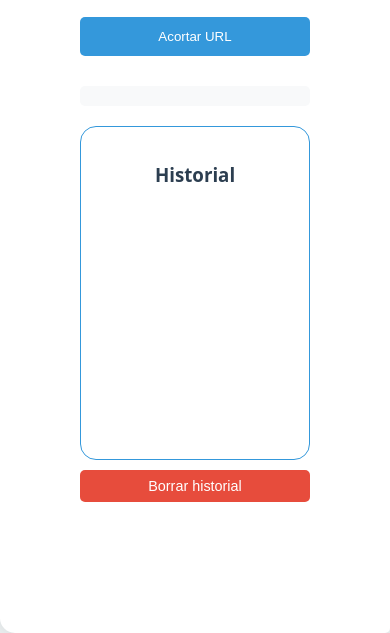
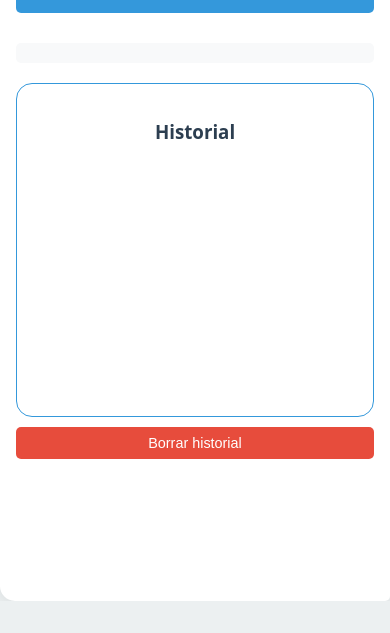
Before and after one commit to metatech-programmer/shorter_link, a plain HTML site: page index.html in a window 390 px wide. Shown: the part 291-924 px from the top of the page. After the commit the page ends 892 px from the top, so only its background shows below. Drawn offline with Linux system fonts and the light colour scheme.

Commit message:
add more padding

```diff
--- a/style.css
+++ b/style.css
@@ -12,7 +12,6 @@ body {
   height: 100vh;
   margin: 0;
   background-color: var(--color-fondo);
-
 }
 .container {
   background-color: white;
@@ -132,14 +131,15 @@ a:active {
   display: none;
 }
 
-@media screen and (max-width: 400px)        {
+@media screen and (max-width: 400px) {
   .container {
     width: 100%;
     height: 100%;
-    padding: 5rem;
+    padding-top: 3rem;
+    padding-bottom: 3rem;
+    padding-left: 1rem;
+    padding-right: 1rem;
   }
-
-
 }
 
 .borrar-historial {
```
